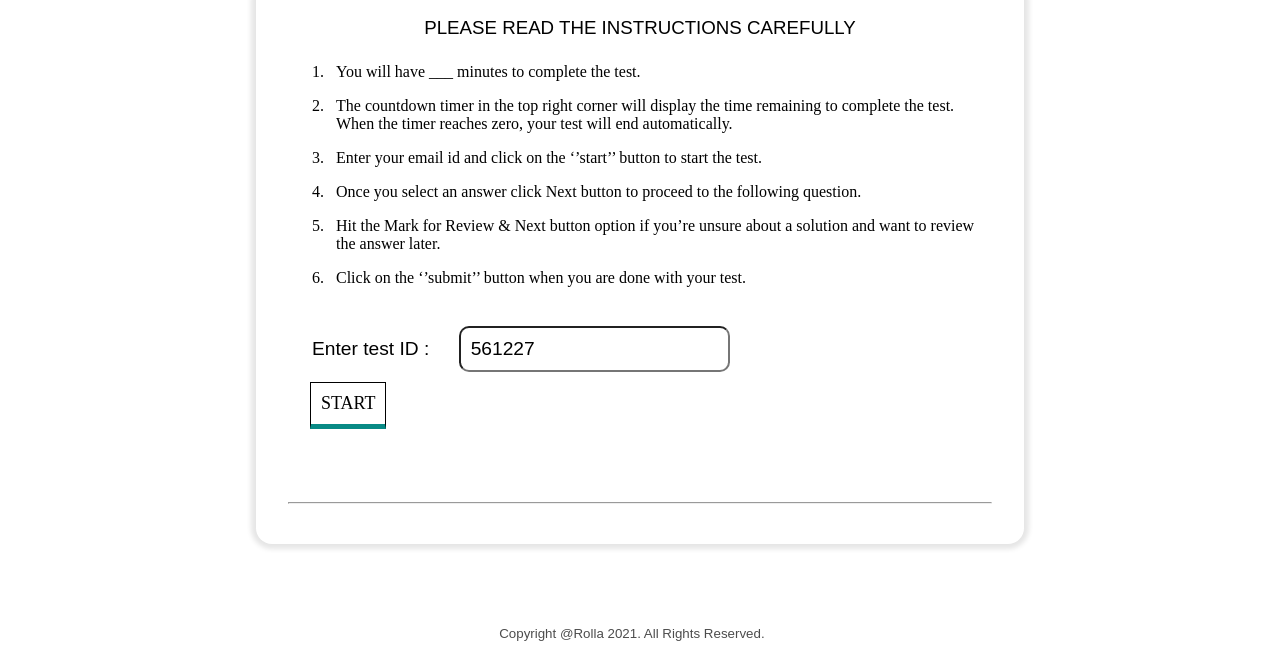
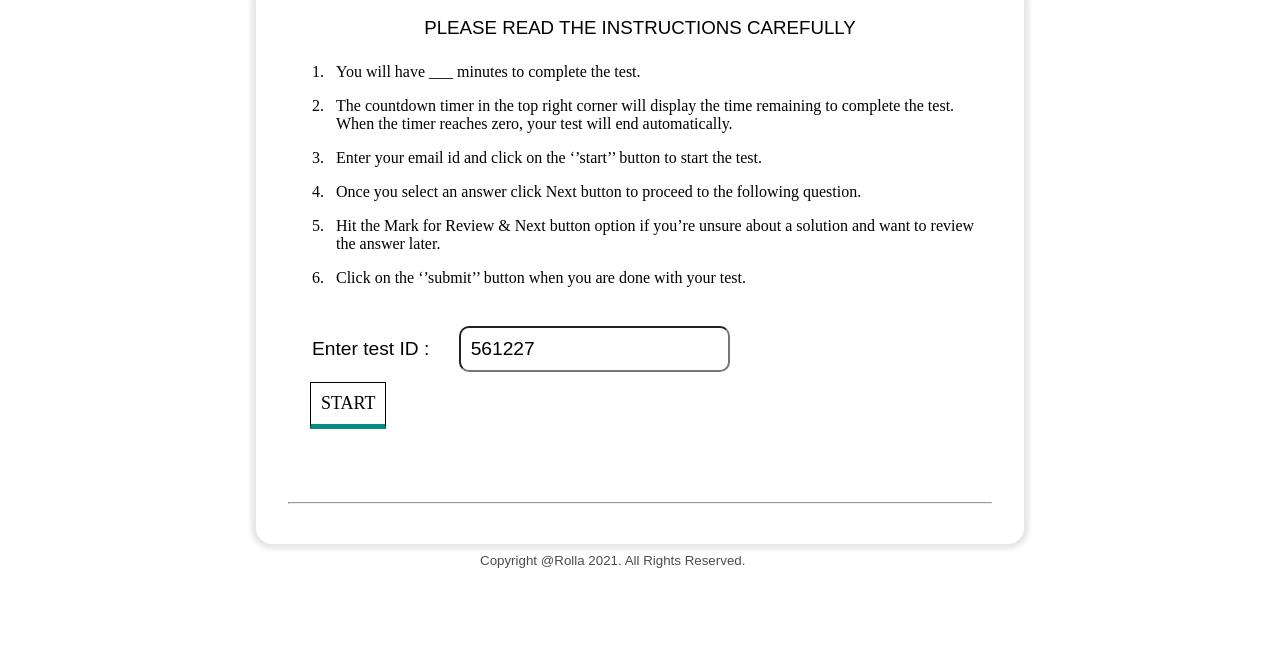
Before and after one commit to Mugisha-Paisible/online_test, a website: page views/index.html in a window 1280 px wide. Shown: the part 146-800 px from the top of the page. Drawn offline with Linux system fonts and the light colour scheme; no server answers.

Commit message:
what can i say again

```diff
--- a/views/style.css
+++ b/views/style.css
@@ -471,11 +471,12 @@ hr {
     display: inline;
 }
 footer {
-    position:fixed;
-    bottom: 1.6%;
-    left: 39%;
-    /* margin-top: 32%;
-    margin-left: 37.5%; */
+    /* position:fixed; */
+    /* bottom: 1.6%;
+    left: 39%; */
+    position: static;
+    margin-top: 32%;
+    margin-left: 37.5%;
     font-size: smaller;
     display: inline-block;
     opacity: 70%;
```
